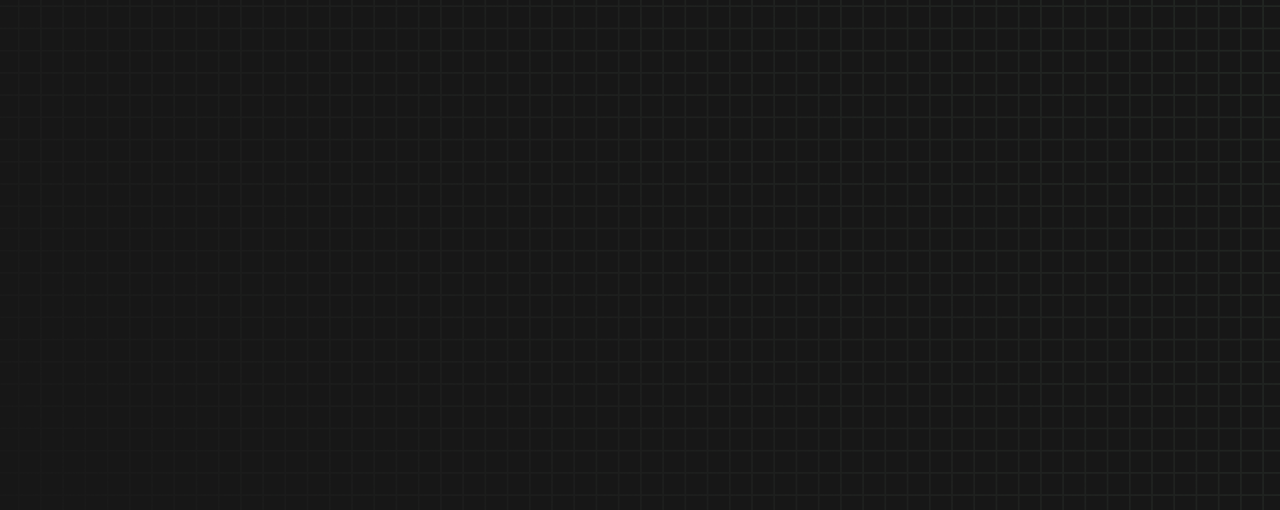
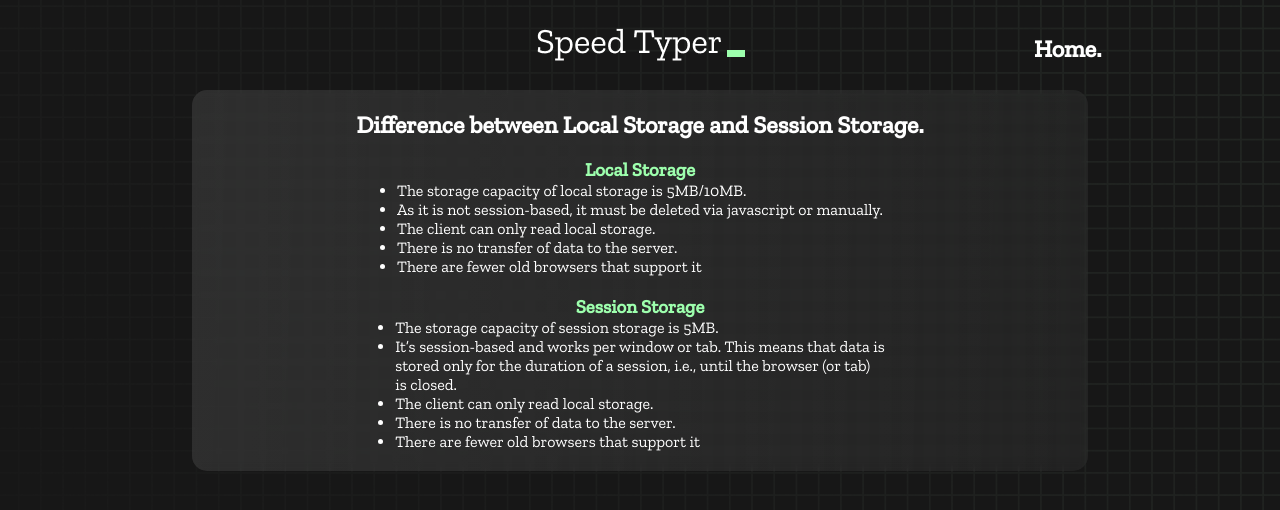
Before and after one commit to shoibaldas/type-monster-debug-assignment, a plain HTML site: page blog.html in a window 1280 px wide. Drawn offline with nearby package versions, Linux system fonts and the light colour scheme.

Commit message:
blog portal card for questions initialized

```diff
--- a/blog.html
+++ b/blog.html
@@ -1,5 +1,6 @@
 <!DOCTYPE html>
 <html lang="en">
+
 <head>
     <meta charset="UTF-8" />
     <meta http-equiv="X-UA-Compatible" content="IE=edge" />
@@ -10,7 +11,37 @@
     <link rel="preconnect" href="https://fonts.gstatic.com" crossorigin />
     <link href="https://fonts.googleapis.com/css2?family=Zilla+Slab:wght@300;400;500&display=swap" rel="stylesheet" />
 </head>
+
 <body>
+    <h1 class="title"><img src="./logo.png" /></h1>
+    <a class="blog-btn" href="index.html">Home.</a>
+    <div class="box-container">
+        <div class="card">
+            <h2>Difference between Local Storage and Session Storage.</h2>
+            <br>
+            <h3 class="bold green">Local Storage</h3>
+            <ul class="blog-text-align">
+                <li>The storage capacity of local storage is 5MB/10MB.</li>
+                <li>As it is not session-based, it must be deleted via javascript or manually.</li>
+                <li>The client can only read local storage.</li>
+                <li>There is no transfer of data to the server.</li>
+                <li>There are fewer old browsers that support it</li>
+            </ul>
+            <br>
+            <h3 class="bold green">Session Storage</h3>
+            <ul class="blog-text-align">
+                <li>The storage capacity of session storage is 5MB.</li>
+                <li>It’s session-based and works per window or tab. This means that data is <br> stored only for the
+                    duration
+                    of a session, i.e.,
+                    until the browser (or tab) <br> is closed.</li>
+                <li>The client can only read local storage.</li>
+                <li>There is no transfer of data to the server.</li>
+                <li>There are fewer old browsers that support it</li>
+            </ul>
+        </div>
+    </div>
 
 </body>
+
 </html>
--- a/styles.css
+++ b/styles.css
@@ -128,7 +128,7 @@ body {
 }
 
 .blog-btn {
-  font-size: xx-large;
+  font-size: x-large;
   font-weight: bold;
   text-decoration: none;
   color: white;
@@ -197,7 +197,10 @@ button {
   top: 0;
 }
 
-
+.blog-text-align {
+  text-align: left;
+  overflow-wrap: break-word;
+}
 
 @media only screen and (max-width: 700px) {
   .box-container {
```
